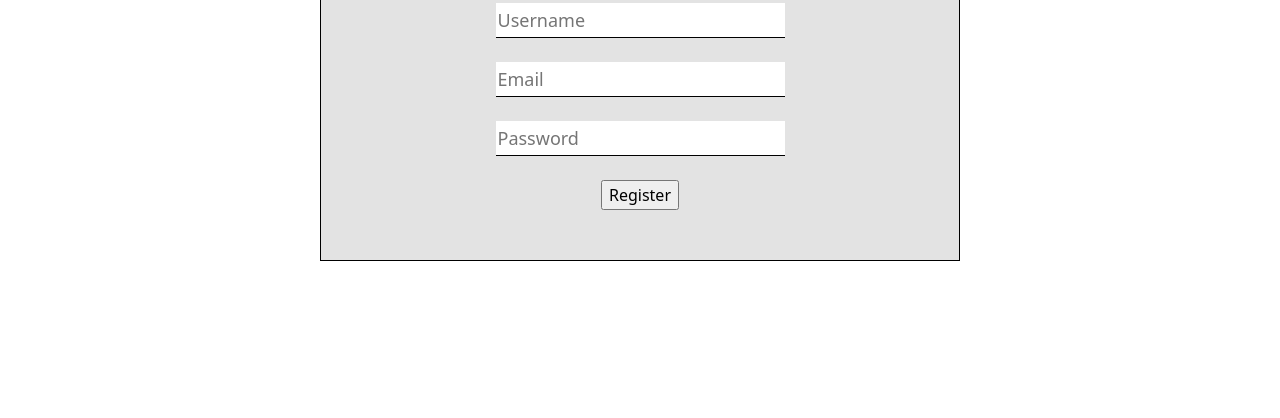
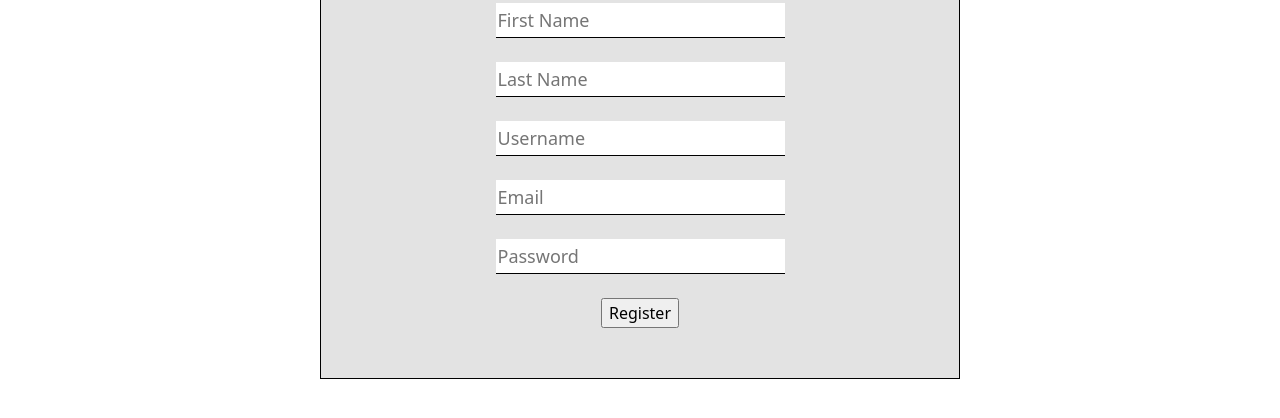
Before and after one commit to paneleon/TripBuddy, a React app in the folder frontend/: page /register in a window 1280 px wide. Shown: the part 208-626 px from the top of the page. Built offline with nearby package versions, Linux system fonts and the light colour scheme.

Commit message:
Debugging Login, Register page functionalities

```diff
--- a/frontend/package.json
+++ b/frontend/package.json
@@ -2,7 +2,7 @@
   "name": "trip_buddy_frontend",
   "version": "0.1.0",
   "private": true,
-  "proxy": "http://localhost:5000/",
+  "proxy": "http://127.0.0.1:5000",
   "dependencies": {
     "@testing-library/jest-dom": "^5.16.5",
     "@testing-library/react": "^13.4.0",
--- a/frontend/src/components/NavigationBar.js
+++ b/frontend/src/components/NavigationBar.js
@@ -21,7 +21,6 @@ const NavigationBar = () => {
             <Nav.Link href="/browse">Browse Destinations</Nav.Link>
             <Nav.Link href="/post">Add New Post</Nav.Link>
 
-
           </Nav>
           <Nav>
             <Nav.Link href="#"></Nav.Link>
--- a/frontend/src/pages/Login.js
+++ b/frontend/src/pages/Login.js
@@ -32,7 +32,7 @@ function App() {
 
 	return (
 		<div>
-			<form onSubmit={loginUser}>
+			<form method='POST' onSubmit={loginUser}>
 			<h1>Login</h1>
 				<input
 					className= {styles.usernameInput}
--- a/frontend/src/pages/Register.js
+++ b/frontend/src/pages/Register.js
@@ -4,6 +4,8 @@ import styles from '../styles/Register.module.css';
 
 function Register() {
 	const navigate = useNavigate()
+	const [firstName, setFirstName] = useState('')
+	const [lastName, setLastName] = useState('')
 	const [username, setUsername] = useState('')
 	const [email, setEmail] = useState('')
 	const [password, setPassword] = useState('')
@@ -32,8 +34,24 @@ function Register() {
 
 	return (
 		<div>
-			<form onSubmit={registerUser}>
+			<form method='POST' onSubmit={registerUser}>
 			<h1>Register</h1>
+				<input
+					className={styles.firstNameInput}
+					value={firstName}
+					onChange={(e) => setFirstName(e.target.value)}
+					type="text"
+					placeholder="First Name"
+				/>
+				<br />
+				<input
+					className={styles.lastNameInput}
+					value={lastName}
+					onChange={(e) => setLastName(e.target.value)}
+					type="text"
+					placeholder="Last Name"
+				/>
+				<br />
 				<input
 					className={styles.usernameInput}
 					value={username}
--- a/frontend/src/styles/Register.module.css
+++ b/frontend/src/styles/Register.module.css
@@ -7,7 +7,7 @@ form {
     border: 1px solid #000;
 }
 
-.usernameInput{
+.usernameInput {
     font-size: 18px;
     width: 50%;
     height: 35px;
@@ -21,6 +21,39 @@ form {
 }
 
 .usernameInput:hover {
+    border-bottom: 1px solid #2eff4a;
+}
+.firstNameInput {
+    font-size: 18px;
+    width: 50%;
+    height: 35px;
+    display: block;
+    margin-left: auto;
+    margin-right: auto;
+    border-top: none;
+    border-left: none;
+    border-right: none;
+    border-bottom: 1px solid #000;
+}
+
+.firstNameInput:hover {
+    border-bottom: 1px solid #2eff4a;
+}
+
+.lastNameInput {
+    font-size: 18px;
+    width: 50%;
+    height: 35px;
+    display: block;
+    margin-left: auto;
+    margin-right: auto;
+    border-top: none;
+    border-left: none;
+    border-right: none;
+    border-bottom: 1px solid #000;
+}
+
+.lastNameInput:hover {
     border-bottom: 1px solid #2eff4a;
 }
 
```
